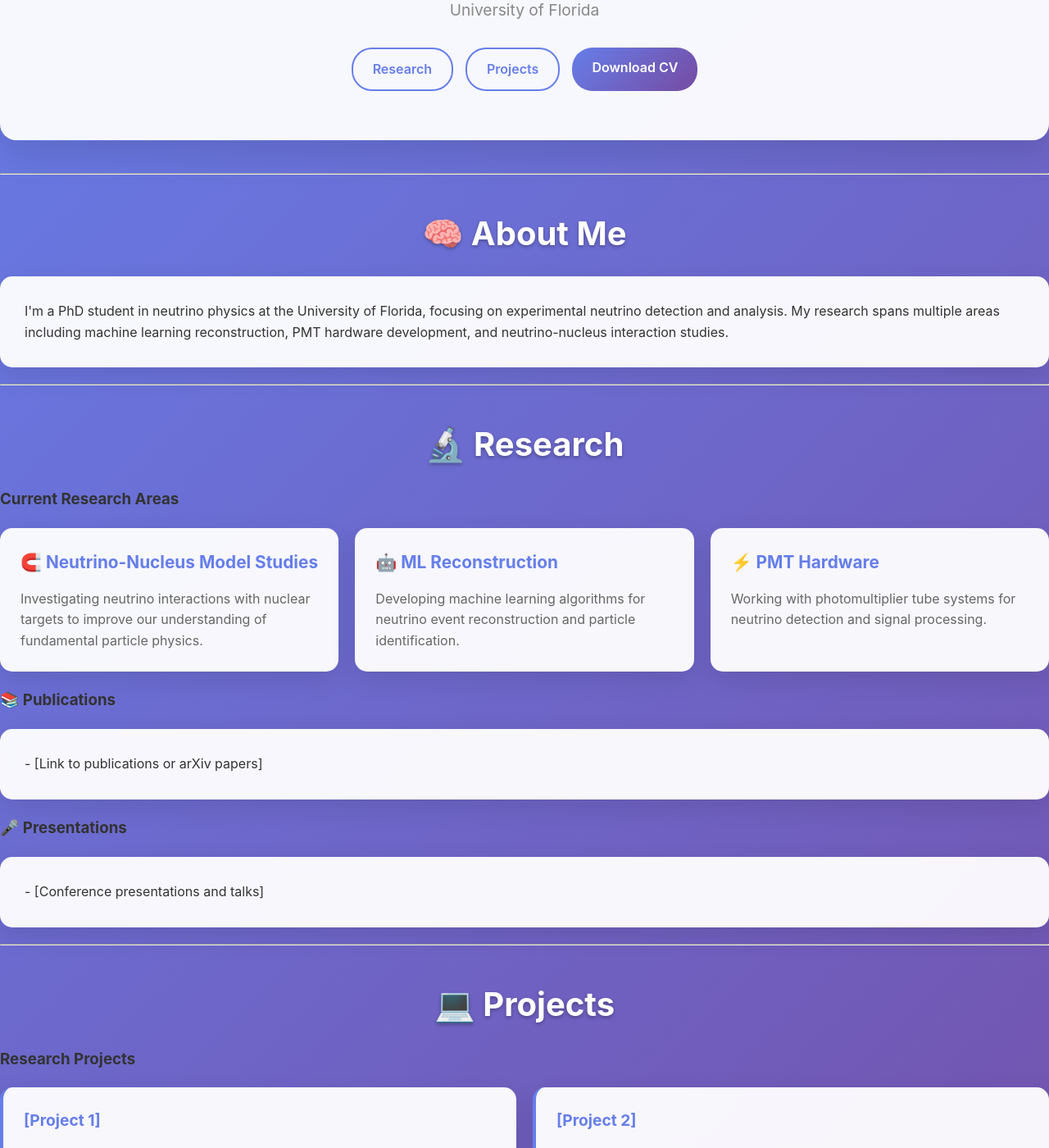
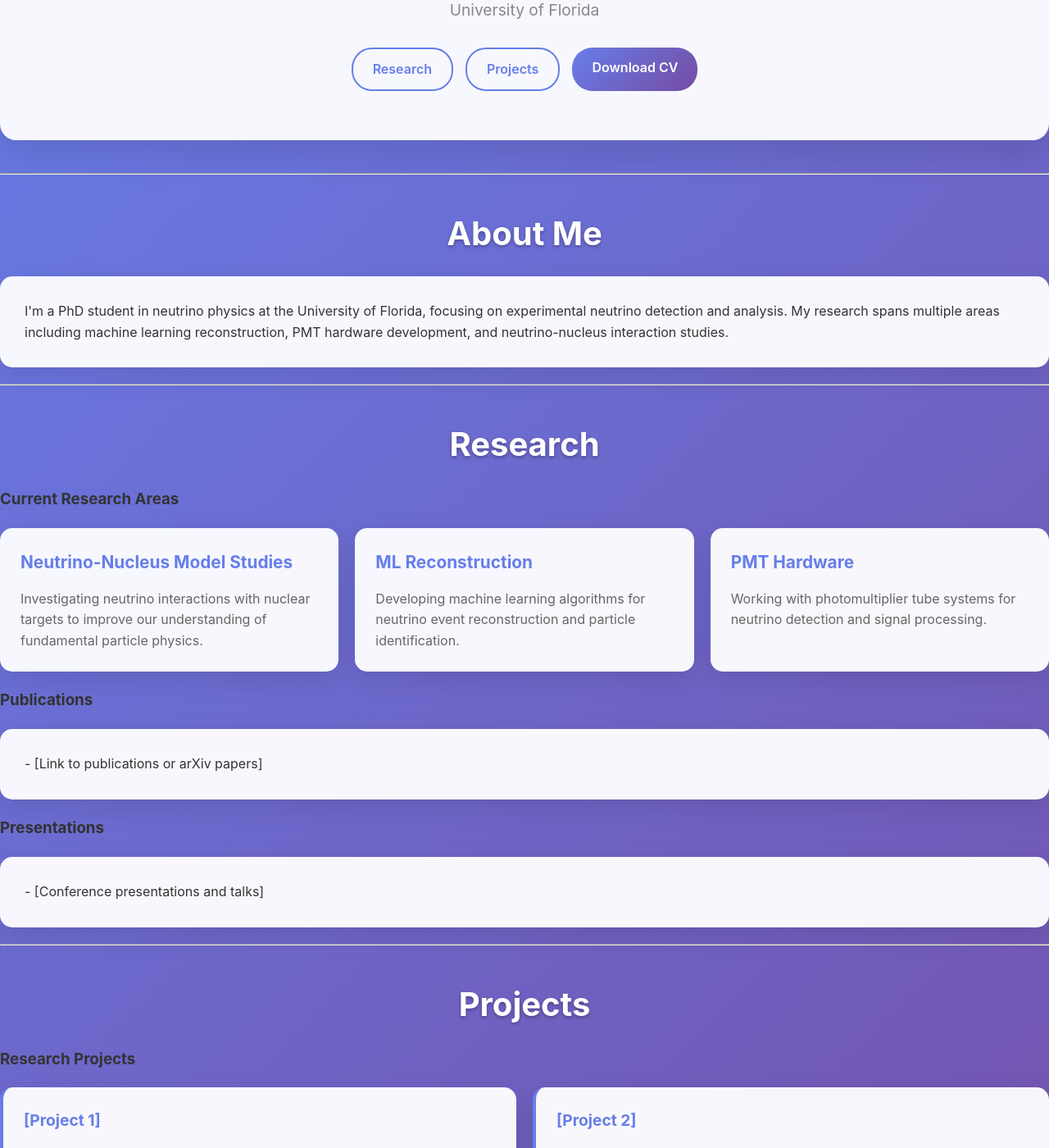
Before and after one commit to bear-is-asleep/bear-is-asleep.github.io, a Jekyll site: the page built from index.md, in a window 1280 px wide and 1400 px high, scrolled down 246 px. Shown: the whole window at 82% size. Built offline with Jekyll 4.4.1, drawn with Linux system fonts in a browser that asks for light colours; some of the changed text lies outside the part shown.

Commit message:
Remove emojis

```diff
--- a/index.md
+++ b/index.md
@@ -18,46 +18,46 @@ title: Bear Carlson - Neutrino Physics PhD Student
 
 ---
 
-## 🧠 About Me
+## About Me
 <div class="section-content">
 I'm a PhD student in neutrino physics at the University of Florida, focusing on experimental neutrino detection and analysis. My research spans multiple areas including machine learning reconstruction, PMT hardware development, and neutrino-nucleus interaction studies.
 </div>
 
 ---
 
-## 🔬 Research
+## Research
 
 ### Current Research Areas
 <div class="research-grid">
   <div class="research-card">
-    <h3>🧲 Neutrino-Nucleus Model Studies</h3>
+    <h3>Neutrino-Nucleus Model Studies</h3>
     <p>Investigating neutrino interactions with nuclear targets to improve our understanding of fundamental particle physics.</p>
   </div>
 
   <div class="research-card">
-    <h3>🤖 ML Reconstruction</h3>
+    <h3>ML Reconstruction</h3>
     <p>Developing machine learning algorithms for neutrino event reconstruction and particle identification.</p>
   </div>
 
   <div class="research-card">
-    <h3>⚡ PMT Hardware</h3>
+    <h3>PMT Hardware</h3>
     <p>Working with photomultiplier tube systems for neutrino detection and signal processing.</p>
   </div>
 </div>
 
-### 📚 Publications
+### Publications
 <div class="section-content">
 - [Link to publications or arXiv papers]
 </div>
 
-### 🎤 Presentations
+### Presentations
 <div class="section-content">
 - [Conference presentations and talks]
 </div>
 
 ---
 
-## 💻 Projects
+## Projects
 
 ### Research Projects
 <div class="project-grid">
@@ -87,29 +87,29 @@ I'm a PhD student in neutrino physics at the University of Florida, focusing on
 
 ---
 
-## 📄 CV
+## CV
 <div class="cv-section">
   <a href="Assets/BC_CV.pdf" class="cv-button">
-    📄 Download CV (PDF)
+    Download CV (PDF)
   </a>
 </div>
 
 ---
 
-## 📧 Contact
+## Contact
 <div class="contact-grid">
   <div class="contact-item">
-    <span class="contact-icon">📧</span>
+    <span class="contact-icon">Email</span>
     <a href="mailto:[your-email@ufl.edu]">[your-email@ufl.edu]</a>
   </div>
 
   <div class="contact-item">
-    <span class="contact-icon">🐙</span>
+    <span class="contact-icon">GitHub</span>
     <a href="https://github.com/[your-github-username]">GitHub</a>
   </div>
 
   <div class="contact-item">
-    <span class="contact-icon">💼</span>
+    <span class="contact-icon">LinkedIn</span>
     <a href="[your-linkedin-profile]">LinkedIn</a>
   </div>
 </div>
```
